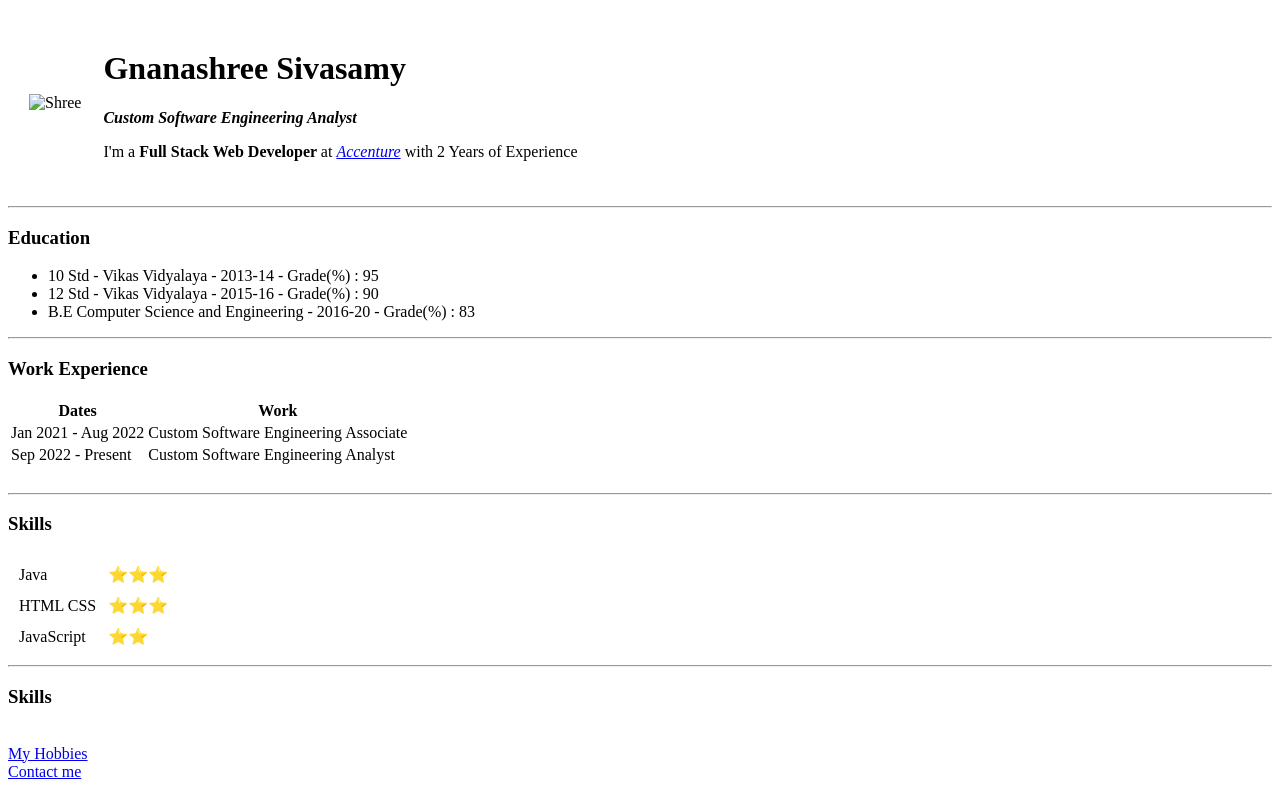
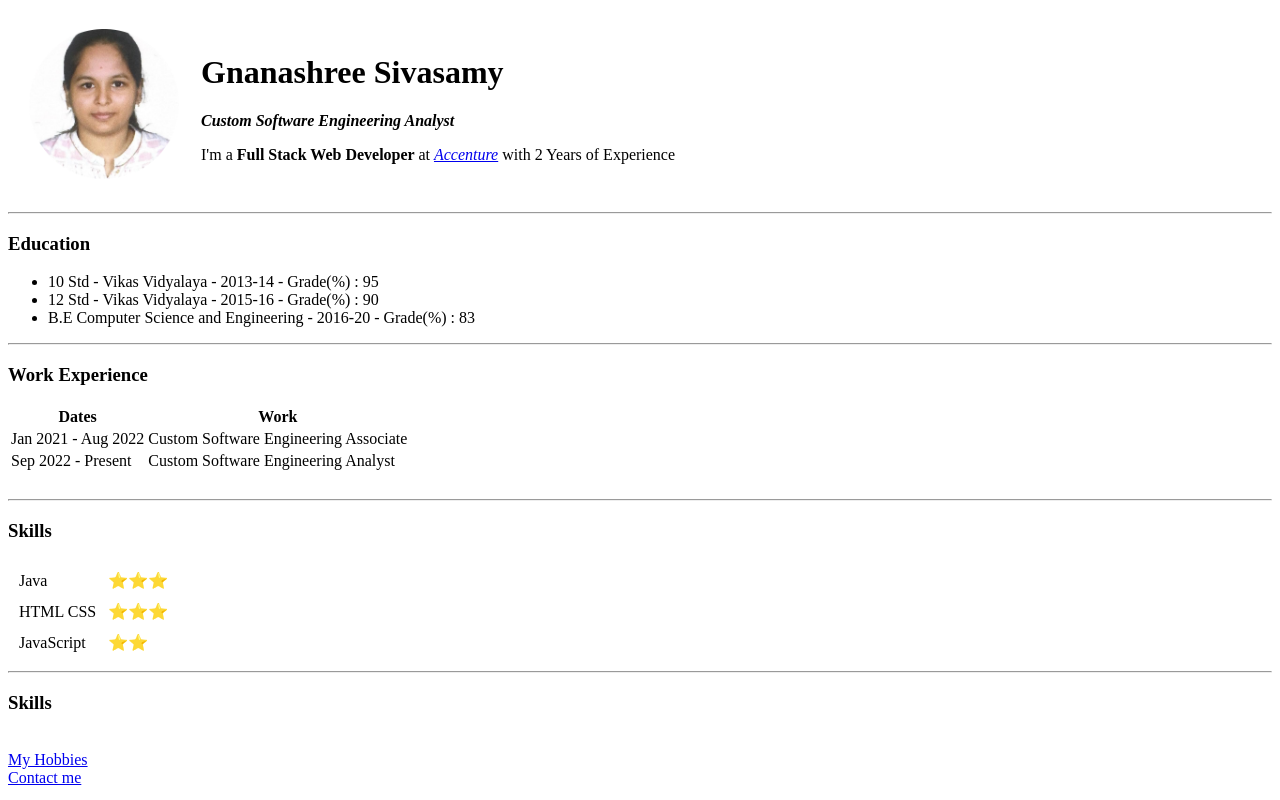
Before and after one commit to Gnanashree-Sivasamy/CV, a plain HTML site: page index.html in a window 1280 px wide. Drawn offline with Linux system fonts and the light colour scheme.

Commit message:
Update index.html

```diff
--- a/index.html
+++ b/index.html
@@ -6,7 +6,7 @@
 <body>
     <table cellspacing = "20">
         <tr>
-            <td><img src="images/Shree" alt="Shree" style="width:150px;height:150px;"></td>
+            <td><img src="images/Shree.png" alt="Shree" style="width:150px;height:150px;"></td>
             <td><h1>Gnanashree Sivasamy</h1>
                 <p><em><strong> Custom Software Engineering Analyst </strong></em></p>
                 <p> I'm a <Strong>Full Stack Web Developer </Strong> at <em><a href="https://www.accenture.com/in-en">Accenture</a></em> with 2 Years of Experience</p></td>
```
